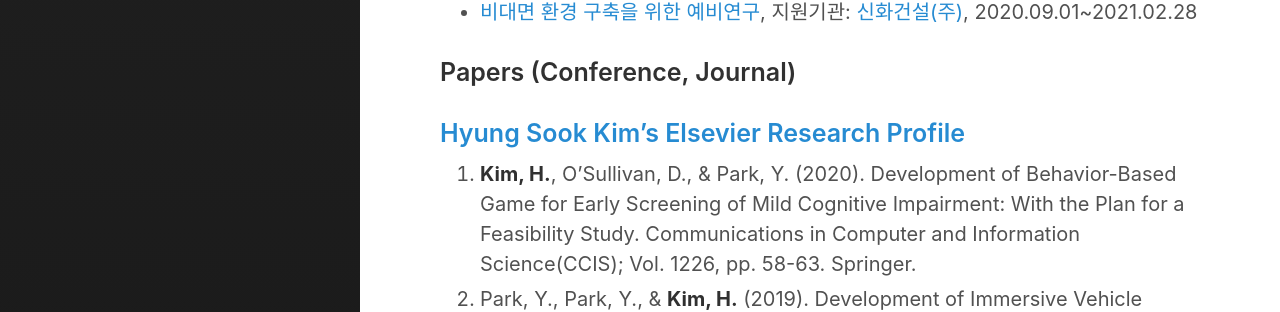
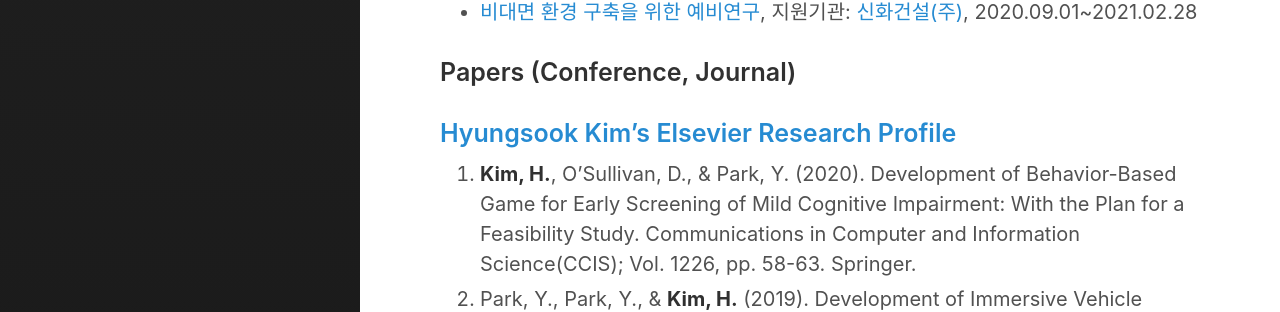
Before and after one commit to Rugger12/hyungsook, a Jekyll site: the page built from _posts/2021-01-07-about-me.md, in a window 1280 px wide. Shown: the part 2835-3147 px from the top of the page. Built offline with Jekyll 4.4.1, drawn with Linux system fonts in a browser that asks for light colours.

Commit message:
Update 2021-01-07-about-me.md

```diff
--- a/_posts/2021-01-07-about-me.md
+++ b/_posts/2021-01-07-about-me.md
@@ -61,7 +61,7 @@ excerpt_separator:  <!--more-->
 
 <a name="papers"></a>
 ### Papers (Conference, Journal)
-### <a href="https://hanyang.elsevierpure.com/en/persons/hyung-sook-kim" target="_blank">Hyung Sook Kim's Elsevier Research Profile </a>
+### <a href="https://hanyang.elsevierpure.com/en/persons/hyung-sook-kim" target="_blank">Hyungsook Kim's Elsevier Research Profile </a>
 
 <ol>
   <li><strong>Kim, H.</strong>, O’Sullivan, D., & Park, Y. (2020). Development of Behavior-Based Game for Early Screening of Mild Cognitive Impairment: With the Plan for a Feasibility Study. Communications in Computer and Information Science(CCIS); Vol. 1226, pp. 58-63. Springer.</li>
```
